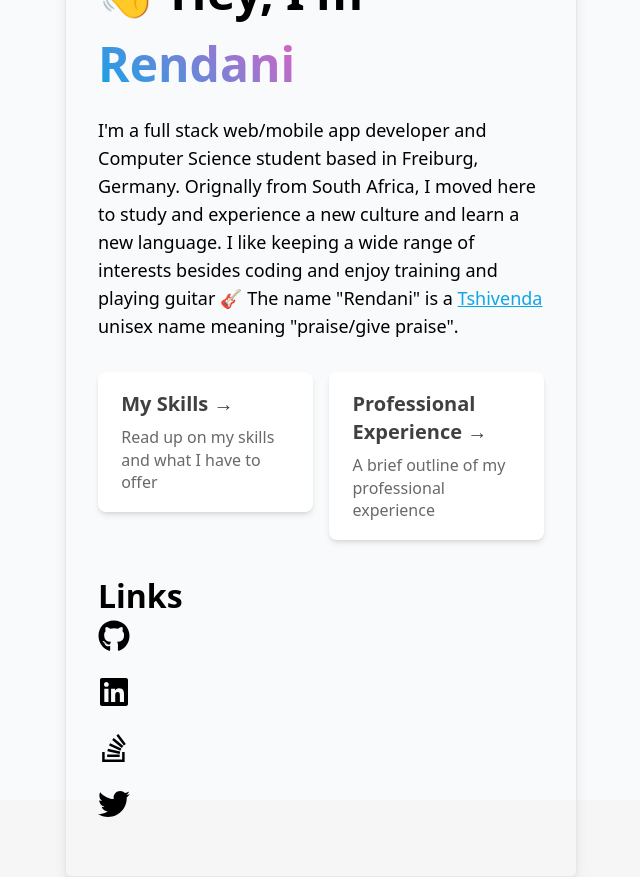
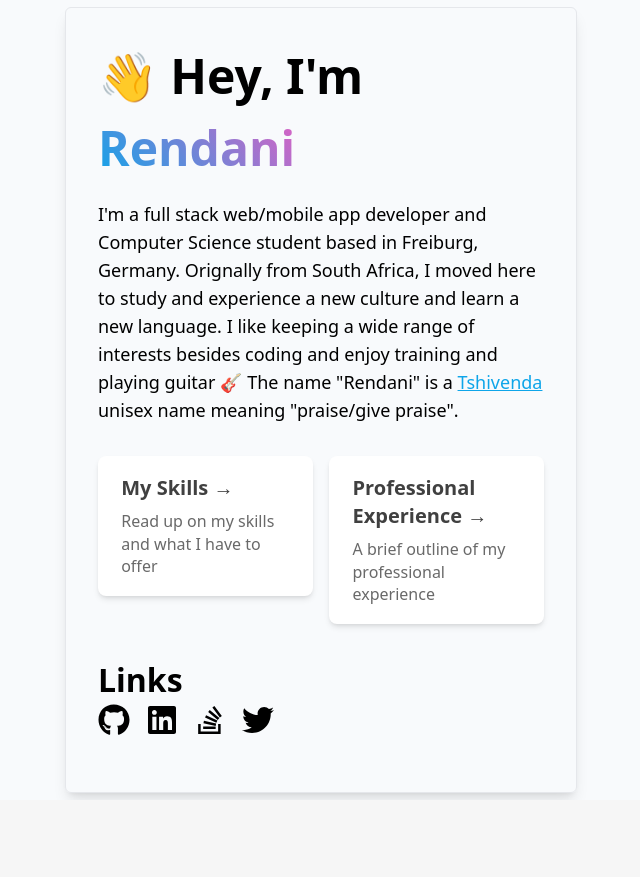
Before and after one commit to Renni771/rendanigangazhe.com, an Astro site: page / in a window 1280 px wide. Shown: the whole page, without its empty margins (319-959 px from the left). After the commit the page ends 800 px from the top, so only its background shows below. Built offline with nearby package versions, Linux system fonts and the light colour scheme; Astro itself is replaced by a stand-in of ours.

Commit message:
chore: Fix links list to be horizontal

```diff
--- a/src/components/Links.astro
+++ b/src/components/Links.astro
@@ -1,5 +1,5 @@
-<div class="flex">
-  <ul>
+<div>
+  <ul class="flex gap-4">
     <li>
       <a
         aria-label="Link to my github profile."
```
